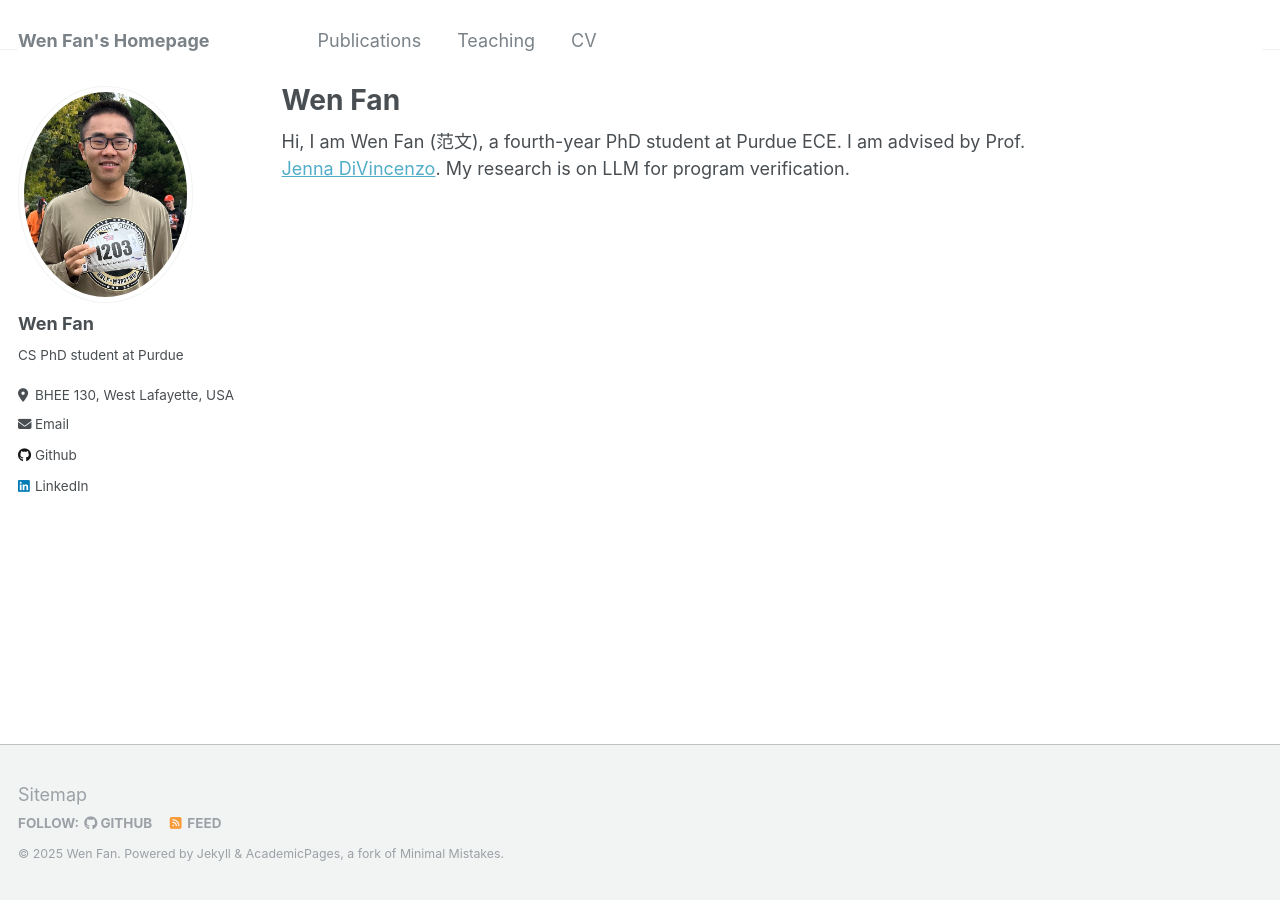
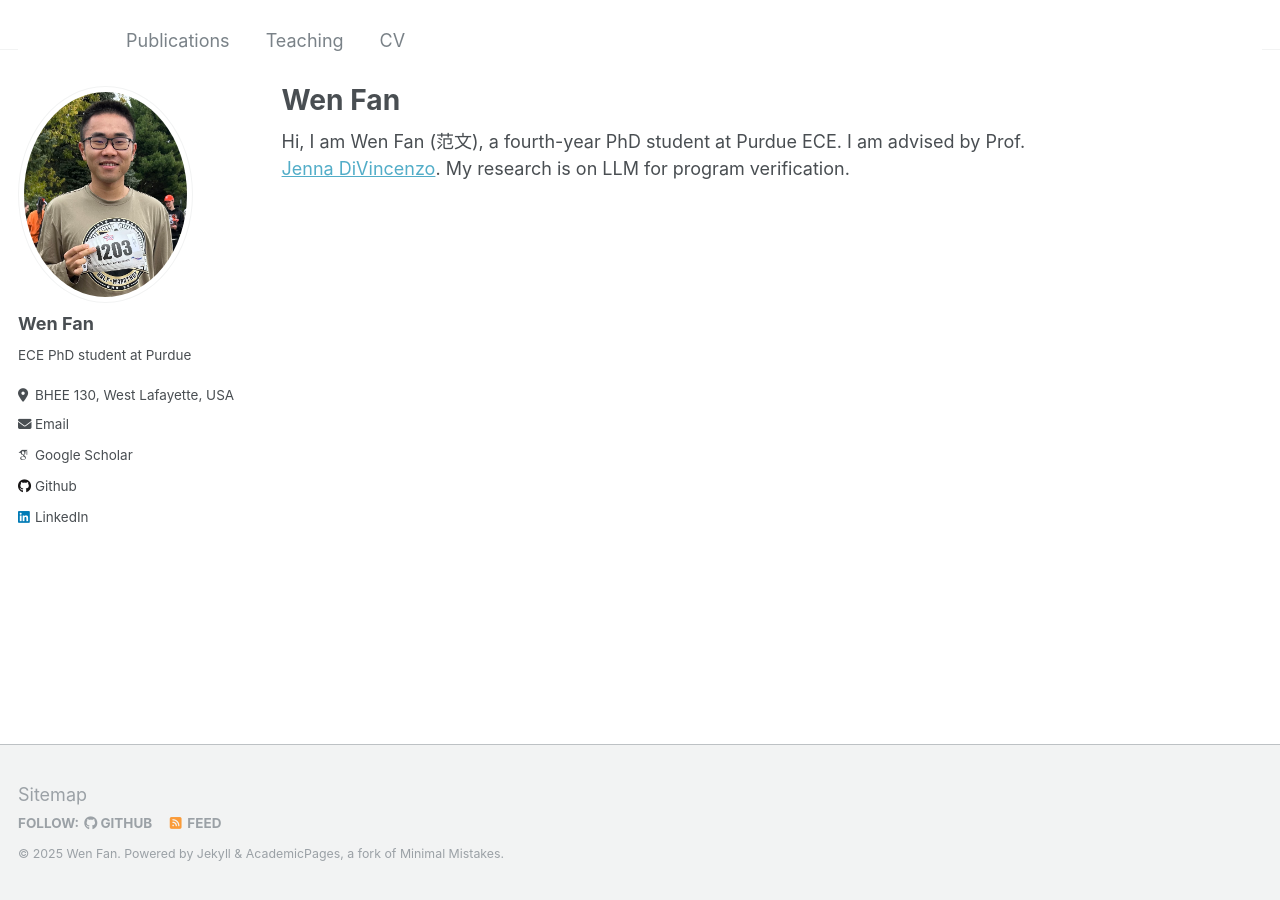
Before and after one commit to fanweneddie/fanweneddie.github.io, a Jekyll site: the page built from _pages/about.md, in a window 1280 px wide. Built offline with Jekyll 4.4.1, drawn with Linux system fonts in a browser that asks for light colours; some web fonts are replaced.

Commit message:
update homepage and CV

```diff
--- a/_config.yml
+++ b/_config.yml
@@ -8,7 +8,7 @@
 
 # Basic Site Settings
 locale                   : "en-US"
-title                    : "Wen Fan's Homepage"
+title                    : ""
 title_separator          : "-"
 name                     : &name "Wen Fan"
 description              : &description "personal description"
@@ -24,7 +24,7 @@ author:
   avatar           : "WenFan-profile_2025.jpg"
   name             : "Wen Fan"
   pronouns         : # example: "she/her"
-  bio              : "CS PhD student at Purdue"
+  bio              : "ECE PhD student at Purdue"
   location         : "BHEE 130, West Lafayette, USA"
   employer         : #
   uri              : # URL
@@ -32,7 +32,7 @@ author:
 
   # Academic websites
   arxiv            : # URL - Update with the correct link to your profile
-  googlescholar    : #"https://scholar.google.com/citations?user=PS_CX0AAAAAJ"
+  googlescholar    : "https://scholar.google.com/citations?user=xpbKV0MAAAAJ&hl=en"
   impactstory      : # URL
   orcid            : #"http://orcid.org/yourorcidurl"
   pubmed           : #"https://www.ncbi.nlm.nih.gov/pubmed/?term=john+snow"
```
Also changed, not shown: 1 other file.
